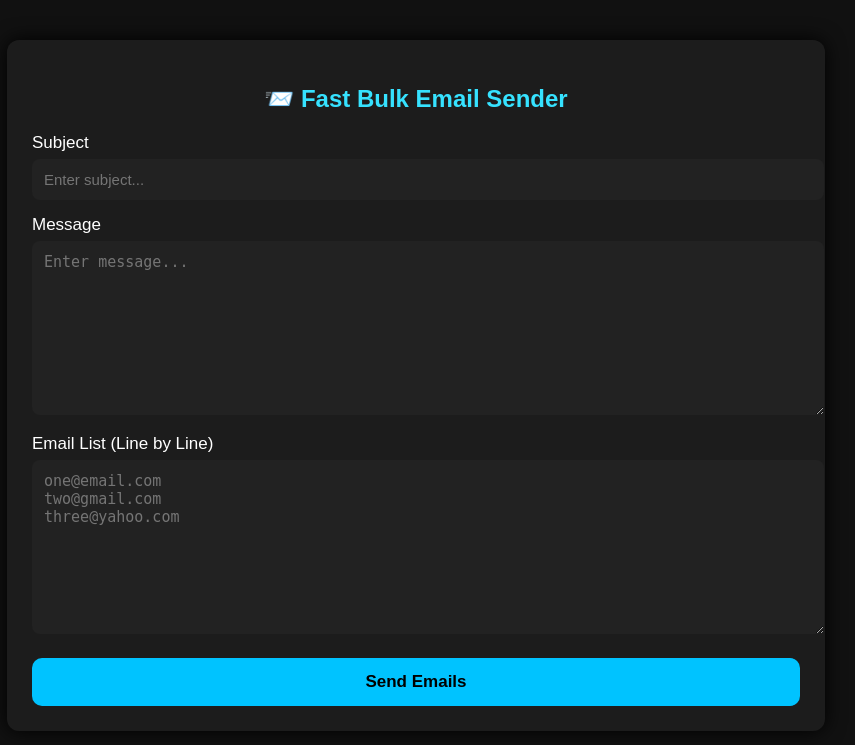
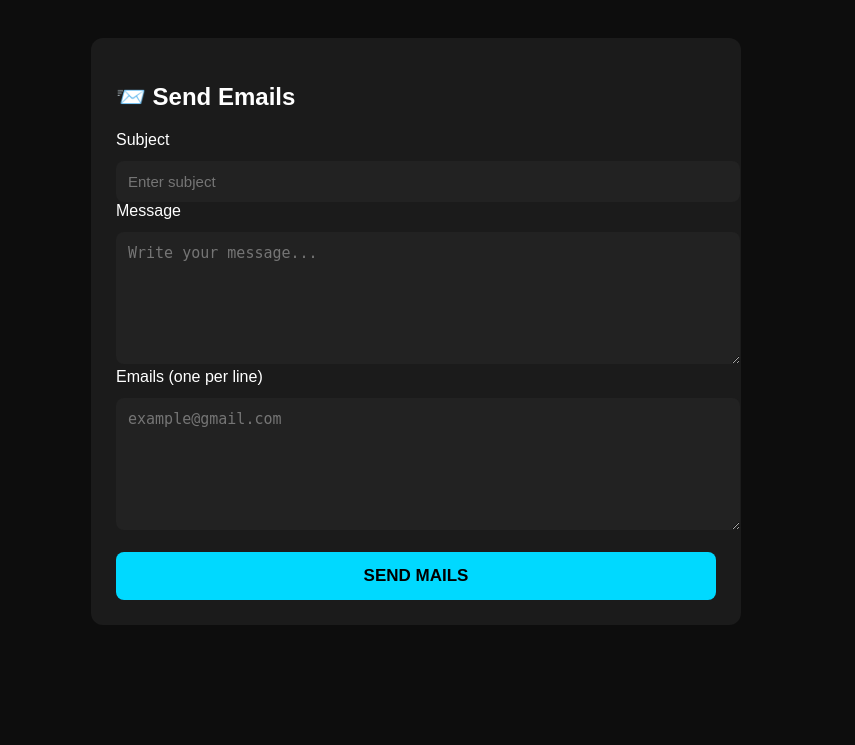
Before and after one commit to deepanshulodhi79-sudo/Deepanshu-s-, a Flask app: page /dashboard in a window 1280 px wide. Shown: the top 745 px of the page, without its empty margins (224-1079 px from the left). Run offline with Flask 3, Linux system fonts and the light colour scheme; the visitor is signed in with stand-in values (Sample User, id 1).

Commit message:
Update dashboard.html

```diff
--- a/templates/dashboard.html
+++ b/templates/dashboard.html
@@ -1,152 +1,109 @@
 <!DOCTYPE html>
-<html lang="en">
+<html>
 <head>
-    <meta charset="UTF-8">
-    <title>Email Sender Dashboard</title>
-
+    <title>Dashboard</title>
     <style>
         body {
-            font-family: Arial, sans-serif;
-            background: #111;
+            background: #0d0d0d;
             color: #fff;
-            margin: 0;
-            padding: 0;
+            font-family: Arial;
+            padding: 30px;
         }
-
         .container {
-            width: 60%;
-            margin: 40px auto;
-            background: #1c1c1c;
+            width: 600px;
+            margin: auto;
+            background: #1b1b1b;
             padding: 25px;
             border-radius: 12px;
-            box-shadow: 0 0 20px #000;
         }
-
-        h2 {
-            text-align: center;
-            margin-bottom: 20px;
-            color: #36e2ff;
-        }
-
-        label {
-            font-size: 17px;
-            margin-top: 15px;
-            display: block;
-        }
-
         input, textarea {
             width: 100%;
             padding: 12px;
-            margin-top: 6px;
+            margin-top: 12px;
+            background: #222;
             border: none;
+            color: #fff;
             border-radius: 8px;
-            background: #222;
-            color: #fff;
             font-size: 15px;
         }
-
-        textarea {
-            height: 150px;
-        }
-
         button {
             width: 100%;
             padding: 14px;
-            margin-top: 20px;
+            margin-top: 18px;
+            background: #00d9ff;
+            border: none;
             font-size: 17px;
-            background: #00c3ff;
-            color: #000;
             font-weight: bold;
-            border: none;
-            border-radius: 10px;
-            cursor: pointer;
+            border-radius: 8px;
         }
-
-        button:hover {
-            background: #05e1ff;
+        .loader {
+            display:none;
+            margin-top:15px;
+            text-align:center;
         }
-
-        /* Loading Spinner */
-        .loading {
-            display: none;
-            text-align: center;
-            margin-top: 20px;
+        .popup {
+            display:none;
+            position:fixed;
+            top:0; left:0;
+            height:100%; width:100%;
+            background:rgba(0,0,0,0.7);
+            justify-content:center;
+            align-items:center;
         }
-
-        .spinner {
-            border: 5px solid #333;
-            border-top: 5px solid #00d9ff;
-            border-radius: 50%;
-            width: 40px;
-            height: 40px;
-            margin: auto;
-            animation: spin 0.8s linear infinite;
-        }
-
-        @keyframes spin {
-            100% { transform: rotate(360deg); }
-        }
-
-        /* Success Popup */
-        .popup {
-            display: none;
-            position: fixed;
-            top: 30%;
-            left: 50%;
-            transform: translate(-50%, -50%);
-            padding: 25px;
-            background: #0f0;
-            color: #000;
-            border-radius: 10px;
-            font-size: 20px;
-            text-align: center;
-            box-shadow: 0 0 20px #000;
+        .popup-box {
+            background:#1f1f1f;
+            padding:25px;
+            border-radius:10px;
+            width:300px;
+            text-align:center;
+            border:2px solid #00eaff;
         }
     </style>
-
 </head>
 <body>
 
 <div class="container">
-    <h2>📨 Fast Bulk Email Sender</h2>
+
+    <h2>📨 Send Emails</h2>
 
     <label>Subject</label>
-    <input type="text" id="subject" placeholder="Enter subject...">
+    <input id="subject" placeholder="Enter subject">
 
     <label>Message</label>
-    <textarea id="message" placeholder="Enter message..."></textarea>
+    <textarea id="message" rows="6" placeholder="Write your message..."></textarea>
 
-    <label>Email List (Line by Line)</label>
-    <textarea id="emails" placeholder="one@email.com
-two@gmail.com
-three@yahoo.com"></textarea>
+    <label>Emails (one per line)</label>
+    <textarea id="emails" rows="6" placeholder="example@gmail.com"></textarea>
 
-    <button onclick="sendEmails()">Send Emails</button>
+    <button onclick="sendMail()">SEND MAILS</button>
 
-    <div class="loading" id="loadingBox">
-        <div class="spinner"></div>
-        <p>Sending emails, please wait...</p>
+    <div class="loader" id="loader">⏳ Sending...</div>
+</div>
+
+
+<!-- SUCCESS POPUP -->
+<div class="popup" id="popup">
+    <div class="popup-box">
+        <h3>✅ Mail Sent Successfully</h3>
+        <p id="result"></p>
+        <button onclick="closePopup()">OK</button>
     </div>
 </div>
 
-<!-- Success Popup -->
-<div class="popup" id="popupBox">
-    ✔ Emails Sent Successfully!
-</div>
 
 <script>
-function sendEmails() {
+function sendMail() {
 
     let subject = document.getElementById("subject").value.trim();
     let message = document.getElementById("message").value.trim();
-    let emails = document.getElementById("emails").value.trim();
+    let emails  = document.getElementById("emails").value.trim();
 
     if (!subject || !message || !emails) {
-        alert("Please fill all fields!");
+        alert("Please fill all fields");
         return;
     }
 
-    document.getElementById("loadingBox").style.display = "block";
+    document.getElementById("loader").style.display = "block";
 
     fetch("/send-mails", {
         method: "POST",
@@ -159,24 +116,18 @@ function sendEmails() {
     })
     .then(res => res.json())
     .then(data => {
-        document.getElementById("loadingBox").style.display = "none";
 
-        if (data.status === "success") {
-            showPopup("✔ Emails Sent Successfully!");
-        } else {
-            showPopup("❌ Error: " + data.error);
-        }
+        document.getElementById("loader").style.display = "none";
+
+        document.getElementById("result").innerHTML =
+            `Total: ${data.total}<br>Success: ${data.success}<br>Failed: ${data.failed}`;
+
+        document.getElementById("popup").style.display = "flex";
     });
 }
 
-function showPopup(msg) {
-    const popup = document.getElementById("popupBox");
-    popup.innerHTML = msg;
-    popup.style.display = "block";
-
-    setTimeout(() => {
-        popup.style.display = "none";
-    }, 3000);
+function closePopup() {
+    document.getElementById("popup").style.display = "none";
 }
 </script>
 
```
